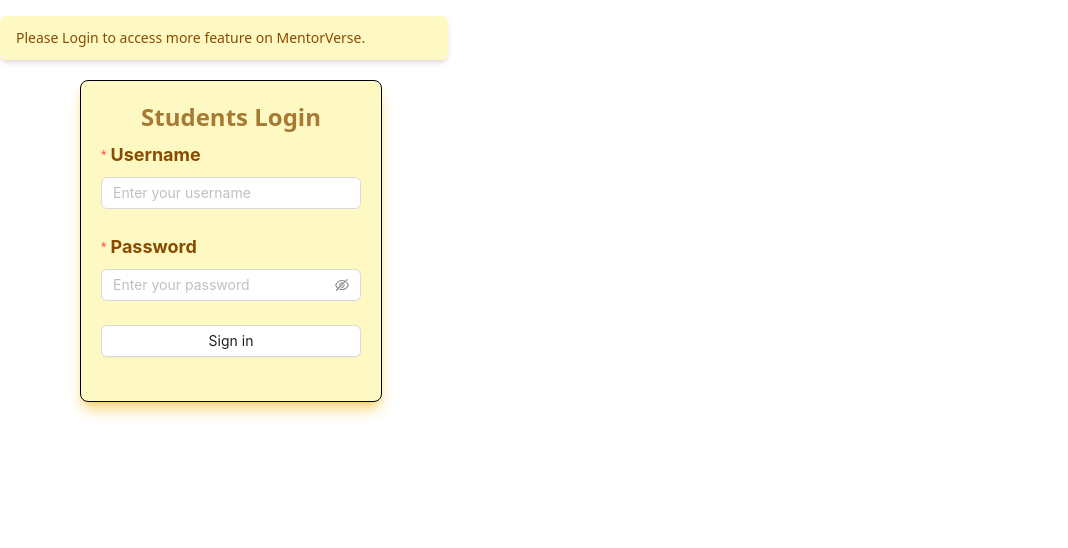
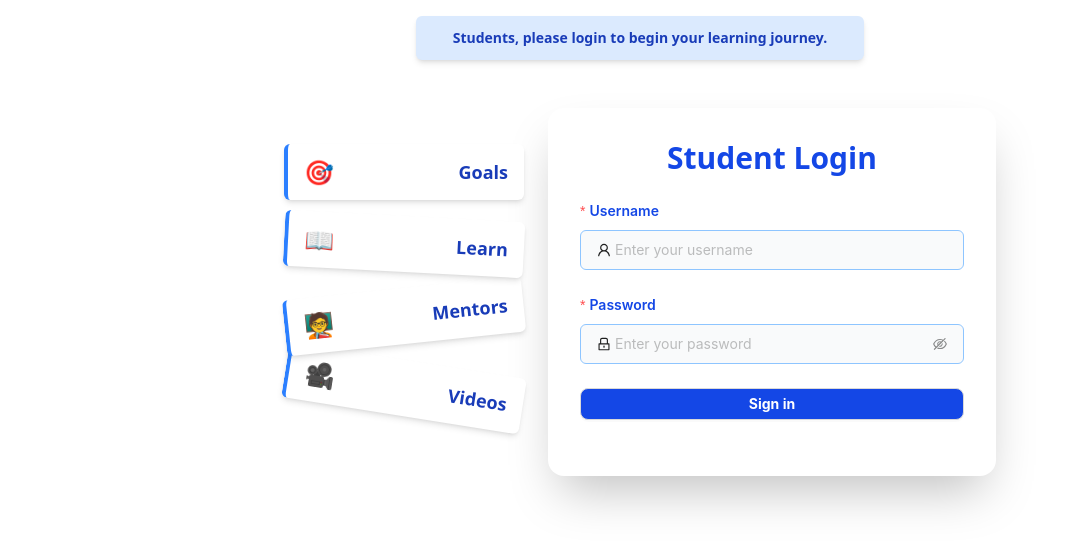
Before and after one commit to sunehabassan/MentorverseFD, a React (Vite) app: page /Studentlog in a window 1280 px wide. Shown: the top 548 px of the page, without its empty margins (0-1068 px from the left). Built offline with nearby package versions, Linux system fonts and the light colour scheme.

Commit message:
fix my request api

```diff
--- a/src/Contact.jsx
+++ b/src/Contact.jsx
@@ -1,65 +1,86 @@
-import React from 'react';
+import React, { useState } from 'react';
 import { Form, Input, Button } from 'antd';
-import { baseURL } from "/config";
+import { baseURL } from '/config';
 import { toast, Bounce, ToastContainer } from 'react-toastify';
 import { useNavigate } from 'react-router-dom';
 import axios from 'axios';
 import Header from './components/Header';
 import Footer from './components/Footer';
-
-
+import {
+  MailOutlined,
+  UserOutlined,
+  BookOutlined,
+  TeamOutlined,
+  VideoCameraOutlined,
+} from '@ant-design/icons';
+import { motion } from 'framer-motion';
 
 const Contact = () => {
   const navigate = useNavigate();
+  const [loading, setLoading] = useState(false);
 
   const onFinish = async (values) => {
+    setLoading(true);
     try {
-      const response = await axios.post(`${baseURL}/api/auth/contact`, {
-        name: values.name,
-        email: values.email,
-        message: values.message,
-      });
-
+      const response = await axios.post(`${baseURL}/api/auth/contact`, values);
       if (response.data.success) {
         toast.success('Message sent successfully!', {
-          position: "top-right",
+          position: 'top-right',
           autoClose: 3000,
           transition: Bounce,
         });
         setTimeout(() => navigate('/'), 3000);
       }
     } catch (error) {
-      console.error("Contact Error:", error.response?.data || error.message);
+      console.error('Contact Error:', error.response?.data || error.message);
       toast.error('Message failed to send.', {
-        position: "top-right",
+        position: 'top-right',
         autoClose: 3000,
         transition: Bounce,
       });
+    } finally {
+      setLoading(false);
     }
   };
 
+  // Animation variants
+  const fadeUp = {
+    hidden: { opacity: 0, y: 50 },
+    visible: { opacity: 1, y: 0 },
+  };
 
   return (
     <>
       <Header />
-      <div className="min-h-screen flex items-center justify-center bg-slate-300 px-4">
-        <div className="bg-gray-200 p-8 rounded-2xl shadow-lg w-full max-w-lg border border-orange-500 hover:shadow-white">
-          <h2 className="text-3xl font-bold text-orange-500 text-center mb-6">Contact Us</h2>
-
-          <Form layout="vertical" onFinish={onFinish} className="space-y-4">
+      <main className="!min-h-screen !flex !items-center !justify-center !bg-gradient-to-r !from-gray-800 !via-gray-600 !to-orange-500 !px-4 !py-20">
+        <div className="!flex !flex-col md:!flex-row !gap-10 !items-start !w-full !max-w-6xl">
+          {/* Left: Contact Form */}
+          <motion.section
+            initial="hidden"
+            whileInView="visible"
+            transition={{ duration: 0.6 }}
+            variants={fadeUp}
+            className="!w-full md:!w-1/2 !bg-white/100 !p-10 !shadow-xl"
+          >
+            <h2 className="!text-4xl !font-extrabold !text-center !text-transparent !bg-clip-text !bg-gradient-to-r !from-orange-500 !to-pink-500 !animate-pulse !mb-10">
+              Contact Us
+            </h2>
+            <Form layout="vertical" onFinish={onFinish} className="!space-y-5">
               <Form.Item
-              label={<span className="text-orange-500 font-semibold">Full Name</span>}
+                label={<span className="!font-bold !text-gray-800">Full Name</span>}
                 name="name"
                 rules={[{ required: true, message: 'Please enter your name!' }]}
               >
                 <Input
-                className="bg-gray-800 text-white border border-gray-600 focus:border-orange-500 focus:ring-orange-500 focus:ring-2 transition-all duration-300 outline-none"
+                  prefix={<UserOutlined className="!text-orange-400" />}
                   placeholder="Your Name"
+                  autoFocus
+                  className="!bg-transparent !text-black !border-none !border-b-2 !border-pink-300 focus:!border-pink-500 focus:!shadow-none"
                 />
               </Form.Item>
 
               <Form.Item
-              label={<span className="text-orange-500 font-semibold">Email</span>}
+                label={<span className="!font-bold !text-gray-800">Email</span>}
                 name="email"
                 rules={[
                   { required: true, message: 'Please enter your email!' },
@@ -67,20 +88,21 @@ const Contact = () => {
                 ]}
               >
                 <Input
-                className="bg-gray-800 text-white border border-gray-600 focus:border-orange-500 focus:ring-orange-500 focus:ring-2 transition-all duration-300 outline-none"
+                  prefix={<MailOutlined className="!text-orange-400" />}
                   placeholder="Your Email"
+                  className="!bg-transparent !text-black !border-none !border-b-2 !border-gray-300 focus:!border-blue-500 focus:!shadow-none"
                 />
               </Form.Item>
 
               <Form.Item
-              label={<span className="text-orange-500 font-semibold">Message</span>}
+                label={<span className="!font-bold !text-gray-800">Message</span>}
                 name="message"
                 rules={[{ required: true, message: 'Please enter your message!' }]}
               >
                 <Input.TextArea
                   rows={4}
-                className="bg-gray-800 text-white border border-gray-600 focus:border-orange-500 focus:ring-orange-500 focus:ring-2 transition-all duration-300 outline-none"
                   placeholder="Your Message"
+                  className="!bg-transparent !text-black !border-none !border-b-2 !border-gray-300 focus:!border-purple-500 focus:!shadow-none"
                 />
               </Form.Item>
 
@@ -88,16 +110,96 @@ const Contact = () => {
                 <Button
                   type="primary"
                   htmlType="submit"
-                className="w-full bg-orange-500 text-black font-bold rounded-md hover:bg-orange-600 hover:scale-105 transition-transform duration-300"
+                  loading={loading}
+                  className="!w-full !bg-gradient-to-r !from-orange-500 !to-pink-500 !text-white !font-bold !rounded-xl !hover:scale-105 !transition-transform !duration-300"
                 >
-                Send Message
+                  {loading ? 'Sending...' : 'Send Message'}
                 </Button>
               </Form.Item>
             </Form>
+          </motion.section>
+
+          {/* Right: Info Cards */}
+          <motion.section
+            initial="hidden"
+            whileInView="visible"
+
+            transition={{ staggerChildren: 0.2, delayChildren: 0.3 }}
+            variants={fadeUp}
+            className="!w-full md:!w-1/2 !text-white !space-y-10"
+          >
+            <motion.h3
+              initial={{ opacity: 0, y: -20 }}
+              whileInView={{ opacity: 1, y: 0 }}
+              transition={{ duration: 0.6 }}
+              className="!text-3xl !font-bold !text-center !text-pink-500 !mb-4 !animate-bounce"
+            >
+              Empower Your Journey
+            </motion.h3>
+
+            <div className="!space-y-6">
+              {[
+                {
+                  title: 'Find the Right Mentor',
+                  icon: <TeamOutlined className="!text-2xl !text-purple-300" />,
+                  desc: 'We help you connect with professionals tailored to your learning style.',
+                  color: '!border-purple-600 !bg-purple-900/30',
+                },
+                {
+                  title: 'Personalized Learning',
+                  icon: <BookOutlined className="!text-2xl !text-cyan-300" />,
+                  desc: 'Get matched with mentors based on your preferred courses and pace.',
+                  color: '!border-cyan-600 !bg-cyan-900/30',
+                },
+                {
+                  title: 'Learn Your Way',
+                  icon: <VideoCameraOutlined className="!text-2xl !text-yellow-300" />,
+                  desc: 'Choose between email, voice, or video call learning methods.',
+                  color: '!border-yellow-600 !bg-yellow-900/30',
+                },
+              ].map((item, index) => (
+                <motion.div
+                  key={index}
+                  variants={fadeUp}
+                  whileInView="visible"
+                  initial="hidden"
+                  transition={{ duration: 0.5, delay: index * 0.2 }}
+                  className={`!flex !items-start !gap-4 !p-5 ${item.color} !border-l-8 !rounded-xl !shadow-md`}
+                >
+                  {item.icon}
+                  <div>
+                    <h4 className="!text-xl !font-semibold !text-white">{item.title}</h4>
+                    <p className="!text-sm !text-white/80">{item.desc}</p>
+                  </div>
+                </motion.div>
+              ))}
+
+              {/* Animated Floating Images */}
+              <div className="!flex !flex-wrap !justify-center !gap-6 !mt-10">
+                {['con3.jpg', 'con2.jpg', 'con4.jpg', 'con5.jpg'].map((icon, i) => (
+                  <motion.img
+                    key={i}
+                    src={icon}
+                    alt={`icon-${i}`}
+                    className="!w-28 !h-28 !hover:scale-110 !transition-transform !duration-300 border-4 border-pink-500 rounded-full"
+                    animate={{
+                      y: [0, -10, 0],
+                    }}
+                    transition={{
+                      repeat: Infinity,
+                      repeatType: 'loop',
+                      duration: 2 + i * 0.3,
+                      ease: 'easeInOut',
+                    }}
+                  />
+                ))}
               </div>
             </div>
+          </motion.section>
+        </div>
+        <ToastContainer />
+      </main>
       <Footer />
-      <ToastContainer/>
     </>
   );
 };
--- a/src/Login/Mentorlog.jsx
+++ b/src/Login/Mentorlog.jsx
@@ -1,92 +1,131 @@
 import React, { useState } from "react";
 import axios from "axios";
-import { toast, ToastContainer, Bounce } from 'react-toastify';
+import { toast, ToastContainer } from "react-toastify";
 import "react-toastify/dist/ReactToastify.css";
 import { Button, Form, Input, message } from "antd";
+import { UserOutlined, LockOutlined } from "@ant-design/icons";
 import { useNavigate } from "react-router-dom";
-import { baseURL } from "../../config";
+import { motion } from "framer-motion";
 
-const Mentorlog = () => {
+const Mentorlog = ({ isModal = false }) => {
   const navigate = useNavigate();
-  const [data, setResponseData] = useState("");
+  const [loading, setLoading] = useState(false);
 
   const onFinish = async (values) => {
+    setLoading(true);
     try {
-      const response = await axios.post(`${baseURL}/api/auth/Mentorlog`, values);
+      const response = await axios.post("http://localhost:3000/api/auth/Mentorlog", values);
       if (response.data.success) {
-        setResponseData(response.data.message);
+        const { token, username, email } = response.data.data;
 
-        const { token, username, email} = response.data.data;
+        localStorage.setItem("mentorToken", token);
+        localStorage.setItem("username", username);
+        localStorage.setItem("mentorEmail", email);
+        localStorage.setItem("role", "mentor");
 
-        // ✅ Save token, username, and email to localStorage
-        localStorage.setItem('mentorToken', token);
-        localStorage.setItem('username', username);
-        localStorage.setItem('mentorEmail', email);
-        // localStorage.setItem("MentorId",mentorId)
-
-        toast.success('🎉 Login successful!', {
-          position: "top-right",
-          autoClose: 3000,
-          hideProgressBar: false,
-          closeOnClick: true,
-          pauseOnHover: true,
-          draggable: true,
-          theme: "light",
-          transition: Bounce,
+        toast.success(`🧡 ${username}, welcome back Mentor!`, {
+          style: {
+            backgroundColor: "#fff7ed",
+            border: "1px solid #fb923c",
+            color: "#9a3412",
+            fontWeight: "bold",
+          },
+          icon: "🎓",
         });
 
         setTimeout(() => {
-          navigate('/Homementor');
+          navigate("/Homementor");
         }, 2000);
       }
     } catch (error) {
       message.error("Login failed! Please check your credentials.");
-
-      toast.error('❌ Login failed!', {
-        position: "top-right",
-        autoClose: 3000,
-        hideProgressBar: false,
-        closeOnClick: true,
-        pauseOnHover: true,
-        draggable: true,
-        theme: "light",
-        transition: Bounce,
+      toast.error("❌ Login failed! Try again.", {
+        style: {
+          backgroundColor: "#fff7ed",
+          border: "1px solid #f87171",
+          color: "#7f1d1d",
+          fontWeight: "bold",
+        },
+        icon: "⚠️",
       });
+    } finally {
+      setLoading(false);
     }
   };
 
+  const mentorCards = [
+    { emoji: "🧑‍🏫", text: "Experienced Mentors" },
+    { emoji: "📚", text: "Learning Resources" },
+    { emoji: "💼", text: "Career Guidance" },
+    { emoji: "📈", text: "Progress Tracking" },
+  ];
+
   return (
     <>
-      <div className="bg-yellow-100 text-yellow-800 text-sm font-medium px-4 py-3 rounded-md shadow-md max-w-md mt-4">
-        Please Login to access more features on MentorVerse.
-      </div>
+      {!isModal && (
+        <div className="bg-orange-100 text-orange-800 text-sm font-semibold px-4 py-3 rounded-md shadow-md max-w-md mt-4 mx-auto text-center">
+          Mentors, please login to access your dashboard.
+        </div>
+      )}
 
-      <div className="flex pl-20">
-        <div className="mt-5 p-5 border bg-yellow-100 rounded-lg transition-transform duration-300 shadow-lg hover:shadow-2xl shadow-yellow-500/50">
-          <h1 className="text-center text-yellow-800 font-bold animate-pulse text-2xl hover:shadow-2xl shadow-black mb-2">
-            Mentors Login
-          </h1>
+      <div className={`flex flex-col ${!isModal ? "md:flex-row" : ""} items-center justify-center p-6 mt-6 gap-6`}>
+        {/* Feature Cards */}
+        <div className={`${isModal ? "grid grid-cols-4 gap-4" : "flex flex-col gap-4"} ${isModal ? "" : "mb-6"}`}>
+          {mentorCards.map((item, index) => (
+            <motion.div
+              key={index}
+               style={{
+                transform: `rotate(${index % 2 === 0 ? "-" : ""}${index * 3}deg)`,
+                zIndex: 5 - index,
+              }}
+              className={`bg-white rounded-xl shadow-md px-6 py-4 border-l-4 border-orange-500 text-center ${
+                isModal ? "text-2xl" : "flex items-center gap-3 text-left"
+              } text-orange-800`}
+              whileHover={{ scale: 1.08 }}
+              whileTap={{ scale: 0.95 }}
+            >
+              <span className="text-3xl">{item.emoji}</span>
+              {!isModal && <span className="font-semibold text-base">{item.text}</span>}
+            </motion.div>
+          ))}
+        </div>
+
+        {/* Login Form */}
+        <motion.div
+          className="p-8 bg-white rounded-2xl shadow-2xl w-full max-w-md transition-transform duration-300 hover:shadow-orange-300/50"
+          initial={{ y: 100, opacity: 0 }}
+          animate={{ y: 0, opacity: 1 }}
+        >
+          <motion.div
+                  className="grid grid-cols-1 sm:grid-cols-2 md:grid-cols-3 gap-12 max-w-7xl mx-auto px-6"
+                  initial={{ opacity: 0 }}
+                  whileInView={{ opacity: 1 }}
+                  transition={{ duration: 0.8 }}
+                ></motion.div>
+          <h1 className="text-center text-orange-700 font-extrabold text-3xl mb-6">Mentor Login</h1>
 
           <Form name="login" onFinish={onFinish} layout="vertical">
             <Form.Item
-              label={<span className="text-yellow-800 text-lg font-bold">Username</span>}
+              label={<span className="text-orange-700 font-semibold">Username</span>}
               name="username"
               rules={[{ required: true, message: "Please input your username!" }]}
             >
               <Input
-                className="w-full bg-gray-800 text-white border border-yellow-500 px-4 py-2 rounded-md focus:ring-2 focus:ring-yellow-500"
+                prefix={<UserOutlined className="text-orange-600" />}
                 placeholder="Enter your username"
+                className="!bg-gray-50 !border !border-orange-300 !rounded-md !px-4 !py-2"
               />
             </Form.Item>
 
             <Form.Item
-              label={<span className="text-yellow-800 text-lg font-bold">Password</span>}
+              label={<span className="text-orange-700 font-semibold">Password</span>}
               name="password"
               rules={[{ required: true, message: "Please input your password!" }]}
             >
               <Input.Password
-                className="w-full bg-gray-800 text-white border border-yellow-500 px-4 py-2 rounded-md focus:ring-2 focus:ring-yellow-500"
+                prefix={<LockOutlined className="text-orange-600" />}
                 placeholder="Enter your password"
+                className="!bg-gray-50 !border !border-orange-300 !rounded-md !px-4 !py-2"
               />
             </Form.Item>
 
@@ -94,16 +133,17 @@ const Mentorlog = () => {
               <Button
                 block
                 htmlType="submit"
-                className="w-full bg-yellow-800 hover:bg-yellow-500 text-black font-bold py-2 px-4 rounded-md hover:scale-105 transition-transform duration-300"
+                loading={loading}
+                className="!bg-orange-700 hover:!bg-orange-500 !text-white !font-bold !py-2 !px-4 !rounded-lg hover:!scale-105 transition-all duration-300"
               >
-                Sign in
+                {loading ? "Signing in..." : "Sign in"}
               </Button>
             </Form.Item>
           </Form>
-        </div>
+        </motion.div>
       </div>
 
-      <ToastContainer />
+      <ToastContainer position="top-right" autoClose={3000} hideProgressBar closeOnClick pauseOnHover theme="colored" />
     </>
   );
 };
--- a/src/Login/Studentlog.jsx
+++ b/src/Login/Studentlog.jsx
@@ -1,107 +1,160 @@
 import React, { useState } from "react";
 import axios from "axios";
-import { toast, ToastContainer, Bounce } from 'react-toastify';
+import { toast, ToastContainer } from "react-toastify";
 import "react-toastify/dist/ReactToastify.css";
-import { Button, Checkbox, Form, Input, message } from "antd";
+import { Button, Form, Input, message } from "antd";
+import { UserOutlined, LockOutlined } from "@ant-design/icons";
 import { useNavigate } from "react-router-dom";
-import { baseURL } from "../../config";
-const Studentlog = () => {
+import { motion } from "framer-motion";
+
+const Studentlog = ({ isModal = false }) => {
   const navigate = useNavigate();
-  const [data, setResponseData] = useState("");
+  const [loading, setLoading] = useState(false);
 
   const onFinish = async (values) => {
+    setLoading(true);
     try {
-        const response = await axios.post(`${baseURL}/api/auth/Studentlog`, values);
+      const response = await axios.post("http://localhost:3000/api/auth/Studentlog", values);
       if (response.data.success) {
-            setResponseData(response.data.message);
+        const { token, username, email } = response.data.data;
 
-            // Save the token and username to localStorage
-            localStorage.setItem('Token', response.data.data.token);
-            localStorage.setItem('username', response.data.data.username); // Save username
-            localStorage.setItem('email', response.data.data.email); // Save email
+        localStorage.setItem("Token", token);
+        localStorage.setItem("username", username);
+        localStorage.setItem("email", email);
+        localStorage.setItem("role", "student");
 
-            toast.success('🎉 Login successful!', {
-                position: "top-right",
-                autoClose: 3000,
-                hideProgressBar: false,
-                closeOnClick: true,
-                pauseOnHover: true,
-                draggable: true,
-                theme: "light",
-                transition: Bounce,
+        toast.success(`💙 Welcome back, ${username}!`, {
+          style: {
+            backgroundColor: "#eff6ff",
+            border: "1px solid #3b82f6",
+            color: "#1e3a8a",
+            fontWeight: "bold",
+          },
+          icon: "📘",
         });
 
         setTimeout(() => {
-                navigate('/Homestu');
+          navigate("/Homestu");
         }, 2000);
       }
     } catch (error) {
       message.error("Login failed! Please check your credentials.");
-
-        toast.error('❌ Login failed!', {
-            position: "top-right",
-            autoClose: 3000,
-            hideProgressBar: false,
-            closeOnClick: true,
-            pauseOnHover: true,
-            draggable: true,
-            theme: "light",
-            transition: Bounce,
+      toast.error("❌ Login failed! Try again.", {
+        style: {
+          backgroundColor: "#eff6ff",
+          border: "1px solid #f87171",
+          color: "#7f1d1d",
+          fontWeight: "bold",
+        },
+        icon: "⚠️",
       });
+    } finally {
+      setLoading(false);
     }
   };
 
+  const studentCards = [
+    { emoji: "🎯", label: "Goals" },
+    { emoji: "📖", label: "Learn" },
+    { emoji: "🧑‍🏫", label: "Mentors" },
+    { emoji: "🎥", label: "Videos" },
+  ];
+
   return (
     <>
+      {!isModal && (
+        <div className="bg-blue-100 text-blue-800 text-sm font-semibold px-4 py-3 rounded-md shadow-md max-w-md mt-4 mx-auto text-center">
+          Students, please login to begin your learning journey.
+        </div>
+      )}
 
-     <div className="bg-yellow-100 text-yellow-800 text-sm font-medium px-4 py-3 rounded-md shadow-md  max-w-md  mt-4">
-  Please Login to access more feature on MentorVerse.
+      <div
+        className={`flex flex-col ${
+          !isModal ? "md:flex-row" : ""
+        } items-center justify-center p-6 mt-6 gap-6`}
+      >
+        <div
+          className={`${
+            isModal
+              ? "grid grid-cols-4 gap-4"
+              : "flex flex-col gap-4 text-center"
+          } ${isModal ? "" : "mb-6"}`}
+        >
+          {studentCards.map((card, index) => (
+            <motion.div
+              key={index}
+              style={{
+                transform: `rotate(${index % 2 === 0 ? "-" : ""}${index * 3}deg)`,
+                zIndex: 5 - index,
+              }}
+              className={`bg-white px-4 py-3 rounded-md shadow-md border-l-4 border-blue-500 text-blue-800 ${
+                isModal ? "text-2xl" : "flex items-center justify-between gap-3 text-lg font-semibold w-60"
+              }`}
+              whileHover={{ scale: 1.1 }}
+              whileTap={{ scale: 0.95 }}
+
+            >
+              <span className="text-2xl">{card.emoji}</span>
+              {!isModal && <span>{card.label}</span>}
+            </motion.div>
+          ))}
         </div>
 
-      <div className= "flex pl-20">
-        <div className="mt-5 p-5 border bg-yellow-100
-         rounded-lg transition-transform duration-300
-       shadow-lg hover:shadow-2xl shadow-yellow-500/50">
-
-          <h1 className="text-center text-yellow-800 font-bold animate-pulse text-2xl hover:shadow-2xl shadow-black mb-2">
-           Students Login
+        <motion.div
+          className="p-8 bg-white rounded-2xl shadow-2xl w-full max-w-md transition-transform duration-300 hover:shadow-blue-300/50"
+          initial={{ y: 100, opacity: 0 }}
+          animate={{ y: 0, opacity: 1 }}
+        >
+          <h1 className="text-center text-blue-700 font-extrabold text-3xl mb-6">
+            Student Login
           </h1>
 
           <Form name="login" onFinish={onFinish} layout="vertical">
             <Form.Item
-              label={<span className="text-yellow-800 text-lg font-bold">Username</span>}
+              label={
+                <span className="text-blue-700 font-semibold">Username</span>
+              }
               name="username"
               rules={[{ required: true, message: "Please input your username!" }]}
             >
-              <Input className="w-full bg-gray-800 text-white border border-yellow-500 px-4 py-2 rounded-md focus:ring-2 focus:ring-yellow-500" placeholder="Enter your username" />
+              <Input
+                prefix={<UserOutlined className="text-blue-600" />}
+                placeholder="Enter your username"
+                className="!bg-gray-50 !border !border-blue-300 !rounded-md !px-4 !py-2"
+              />
             </Form.Item>
 
             <Form.Item
-              label={<span className="text-yellow-800 text-lg font-bold">Password</span>}
+              label={
+                <span className="text-blue-700 font-semibold">Password</span>
+              }
               name="password"
               rules={[{ required: true, message: "Please input your password!" }]}
             >
-              <Input.Password className="w-full bg-gray-800 text-white border border-yellow-500 px-4 py-2 rounded-md focus:ring-2 focus:ring-yellow-500" placeholder="Enter your password" />
+              <Input.Password
+                prefix={<LockOutlined className="text-blue-600" />}
+                placeholder="Enter your password"
+                className="!bg-gray-50 !border !border-blue-300 !rounded-md !px-4 !py-2"
+              />
             </Form.Item>
-
 
             <Form.Item>
               <Button
                 block
                 htmlType="submit"
-                className="w-full bg-yellow-800 hover:bg-yellow-500 text-black font-bold py-2 px-4 rounded-md hover:scale-105 transition-transform duration-300"
+                loading={loading}
+                className="!bg-blue-700 hover:!bg-blue-500 !text-white !font-bold !py-2 !px-4 !rounded-lg hover:!scale-105 transition-all duration-300"
               >
-                Sign in
+                {loading ? "Signing in..." : "Sign in"}
               </Button>
             </Form.Item>
           </Form>
+        </motion.div>
       </div>
-      </div>
+
       <ToastContainer />
-
     </>
   );
 };
 
-
 export default Studentlog;
```
Lines whose indentation alone changed are shown as unchanged.
